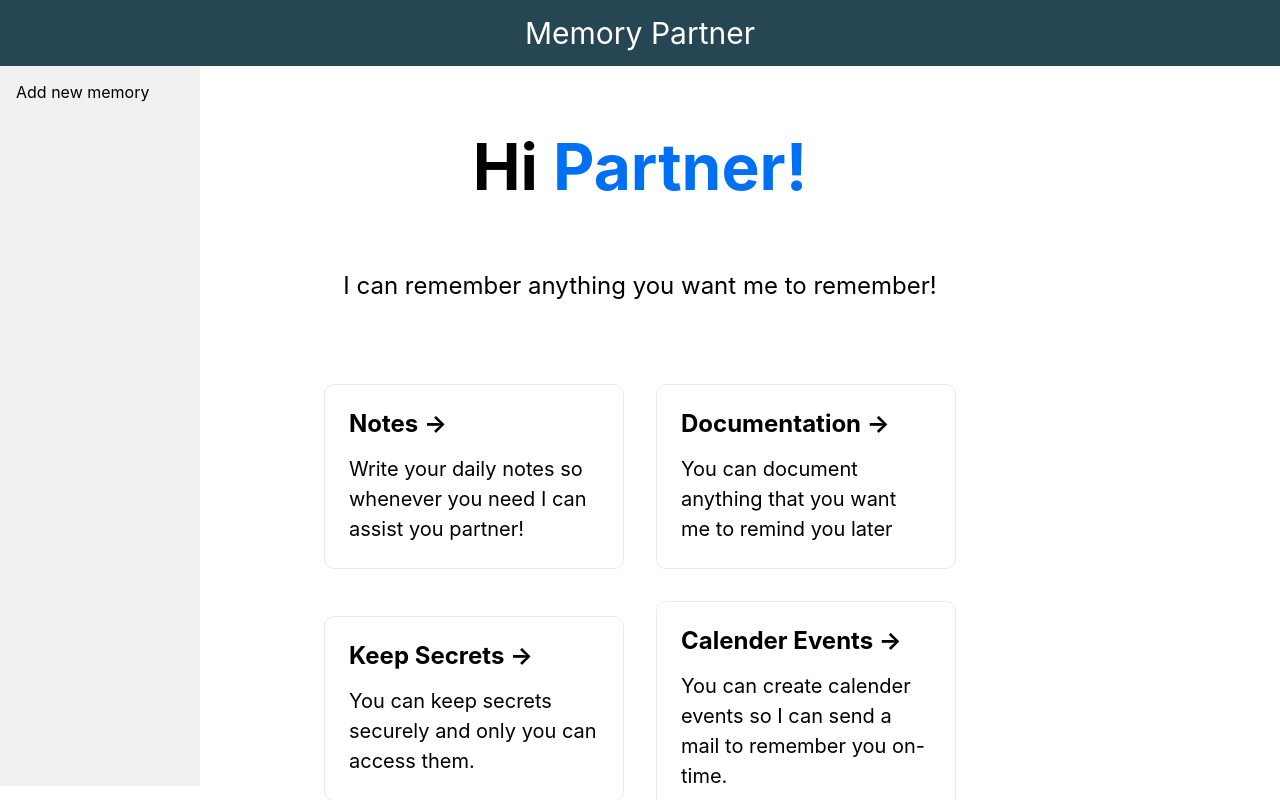
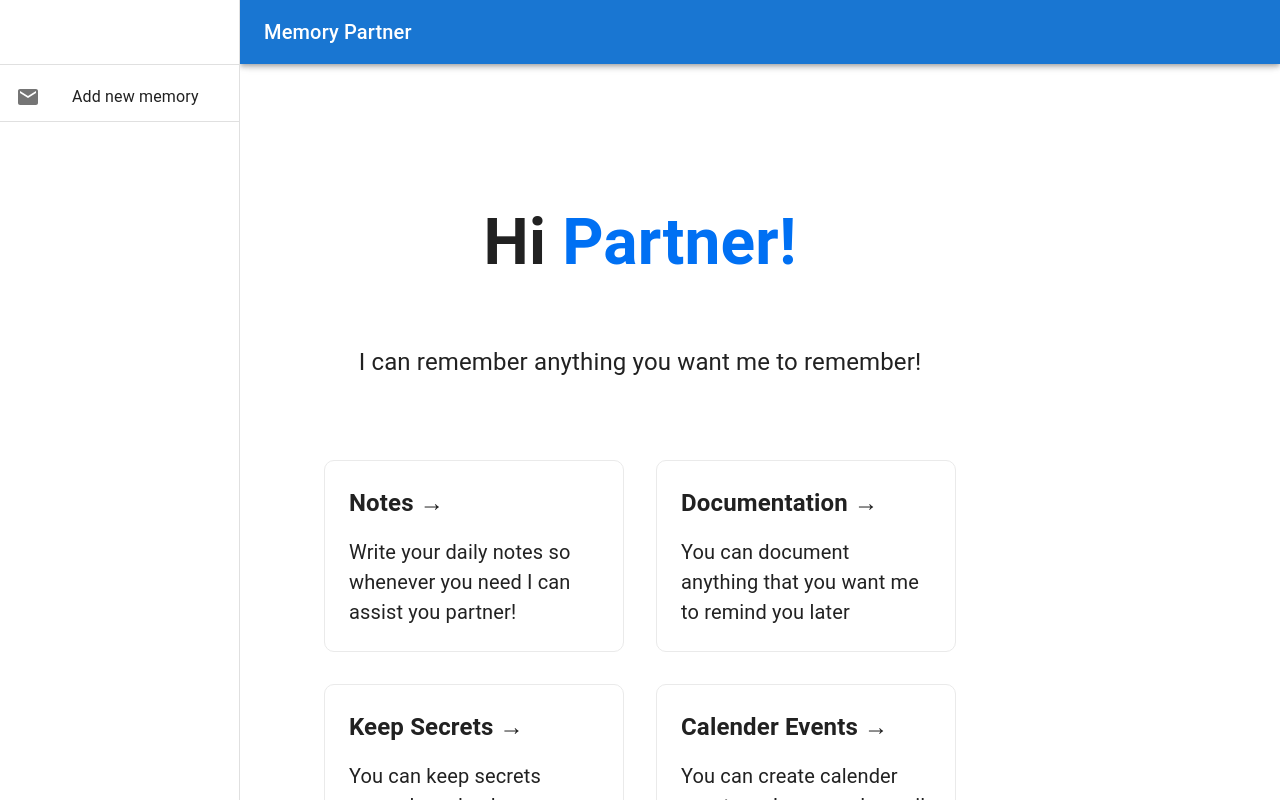
Before and after one commit to imtiazUAP/memory-partner, a Next.js app in the folder client/: page / in a window 1280 px wide. Shown: the top 800 px of the page. Built offline with nearby package versions, Linux system fonts and the light colour scheme; no server answers.

Commit message:
redesign_sidebar_v1 not working state

```diff
--- a/client/components/Header.tsx
+++ b/client/components/Header.tsx
@@ -1,12 +1,47 @@
 import type { NextPage } from 'next';
+import React from 'react';
 import Link from 'next/link';
+import AppBar from '@mui/material/AppBar';
+import IconButton from '@mui/material/IconButton';
+import MenuIcon from '@mui/icons-material/Menu';
+import Toolbar from '@mui/material/Toolbar';
+import Typography from '@mui/material/Typography';
 
 const Header: NextPage = () => {
+  const drawerWidth = 240;
+  const [mobileOpen, setMobileOpen] = React.useState(false);
+
+  const handleDrawerToggle = () => {
+    setMobileOpen(!mobileOpen);
+  };
+
   return (
     <div className="layout-header">
-      <Link key={1} href="/">
+      {/* <Link key={1} href="/">
         Memory Partner
-      </Link>
+      </Link> */}
+          <AppBar
+      position="fixed"
+      sx={{
+        width: { sm: `calc(100% - ${drawerWidth}px)` },
+        ml: { sm: `${drawerWidth}px` },
+      }}
+    >
+      <Toolbar>
+        <IconButton
+          color="inherit"
+          aria-label="open drawer"
+          edge="start"
+          onClick={handleDrawerToggle}
+          sx={{ mr: 2, display: { sm: 'none' } }}
+        >
+          <MenuIcon />
+        </IconButton>
+        <Typography variant="h6" noWrap component="div">
+          Memory Partner
+        </Typography>
+      </Toolbar>
+    </AppBar>
     </div>
   );
 };
--- a/client/components/Sidebar.tsx
+++ b/client/components/Sidebar.tsx
@@ -1,7 +1,24 @@
 import Link from 'next/link';
 import React, { useEffect, useState } from 'react';
 
-export default function SideBar() {
+import AppBar from '@mui/material/AppBar';
+import Box from '@mui/material/Box';
+import CssBaseline from '@mui/material/CssBaseline';
+import Divider from '@mui/material/Divider';
+import Drawer from '@mui/material/Drawer';
+import IconButton from '@mui/material/IconButton';
+import InboxIcon from '@mui/icons-material/MoveToInbox';
+import List from '@mui/material/List';
+import ListItem from '@mui/material/ListItem';
+import ListItemButton from '@mui/material/ListItemButton';
+import ListItemIcon from '@mui/material/ListItemIcon';
+import ListItemText from '@mui/material/ListItemText';
+import MailIcon from '@mui/icons-material/Mail';
+import MenuIcon from '@mui/icons-material/Menu';
+import Toolbar from '@mui/material/Toolbar';
+import Typography from '@mui/material/Typography';
+
+export default function SideBar(props: any) {
   const [memories, setMemories] = useState([] as any[]);
 
   useEffect(() => {
@@ -19,24 +36,92 @@
     }
   }, [memories]);
 
-  return (
-    <>
-      <div className="sidebar">
-        <Link key={999} href={`/new_memory`}>
-          Add new memory
-        </Link>
-        {memories.map((memory) => {
+  const drawerWidth = 240;
+
+  const { window } = props;
+  const [mobileOpen, setMobileOpen] = React.useState(false);
+
+  const handleDrawerToggle = () => {
+    setMobileOpen(!mobileOpen);
+  };
+
+  const container = window !== undefined ? () => window().document.body : undefined;
+
+  const drawer = (
+    <div>
+      <Toolbar />
+      <Divider />
+      <List>
+        <ListItem key={'001'} disablePadding>
+          <ListItemButton>
+            <ListItemIcon>
+            <MailIcon />
+            </ListItemIcon>
+            <ListItemText primary={'Add new memory'} />
+          </ListItemButton>
+        </ListItem>
+        <Divider />
+      {memories.map((memory) => {
           let parsedDescription = JSON.parse(memory.description);
           if (!parsedDescription.blocks) {
             parsedDescription = JSON.parse(parsedDescription);
           }
           return (
-            <Link key={memory.id} href={`/memory?id=${memory.id}`}>
-              {parsedDescription.blocks[0].text.substring(0, 20)}
-            </Link>
+            <ListItem key={memory.id} disablePadding>
+            <ListItemButton>
+              <ListItemIcon>
+              <MailIcon />
+              </ListItemIcon>
+              <ListItemText primary={parsedDescription.blocks[0].text.substring(0, 20)} />
+            </ListItemButton>
+          </ListItem>
           );
         })}
-      </div>
-    </>
+      </List>
+    </div>
+  );
+
+  return (
+    <Box sx={{ display: 'flex' }}>
+    <CssBaseline />
+    <Box
+      component="nav"
+      sx={{ width: { sm: drawerWidth }, flexShrink: { sm: 0 } }}
+      aria-label="mailbox folders"
+    >
+      {/* The implementation can be swapped with js to avoid SEO duplication of links. */}
+      <Drawer
+        container={container}
+        variant="temporary"
+        open={mobileOpen}
+        onClose={handleDrawerToggle}
+        ModalProps={{
+          keepMounted: true, // Better open performance on mobile.
+        }}
+        sx={{
+          display: { xs: 'block', sm: 'none' },
+          '& .MuiDrawer-paper': { boxSizing: 'border-box', width: drawerWidth },
+        }}
+      >
+        {drawer}
+      </Drawer>
+      <Drawer
+        variant="permanent"
+        sx={{
+          display: { xs: 'none', sm: 'block' },
+          '& .MuiDrawer-paper': { boxSizing: 'border-box', width: drawerWidth },
+        }}
+        open
+      >
+        {drawer}
+      </Drawer>
+    </Box>
+    <Box
+      component="main"
+      sx={{ flexGrow: 1, p: 3, width: { sm: `calc(100% - ${drawerWidth}px)` } }}
+    >
+      <Toolbar />
+    </Box>
+  </Box>
   );
 }
--- a/client/package.json
+++ b/client/package.json
@@ -11,6 +11,7 @@
   "dependencies": {
     "@emotion/react": "^11.10.6",
     "@emotion/styled": "^11.10.6",
+    "@mui/icons-material": "^5.11.16",
     "@mui/material": "^5.11.16",
     "@types/node": "18.15.11",
     "@types/react": "18.0.32",
--- a/client/pages/memory.tsx
+++ b/client/pages/memory.tsx
@@ -46,7 +46,8 @@
   }
 
   return (
-    <div className="content">
+    // <div className="content">
+    <div>
       <Head>
         <title>Memory</title>
         <link rel="icon" href="/favicon.ico" />
--- a/client/pages/new_memory.tsx
+++ b/client/pages/new_memory.tsx
@@ -27,7 +27,8 @@
   });
 
   return (
-    <div className="content">
+    // <div className="content">
+    <div>
       <Head>
         <title>New memory</title>
         <link rel="icon" href="/favicon.ico" />
```
Also changed, not shown: 1 other file (tests, documents, lock files or other folders).
